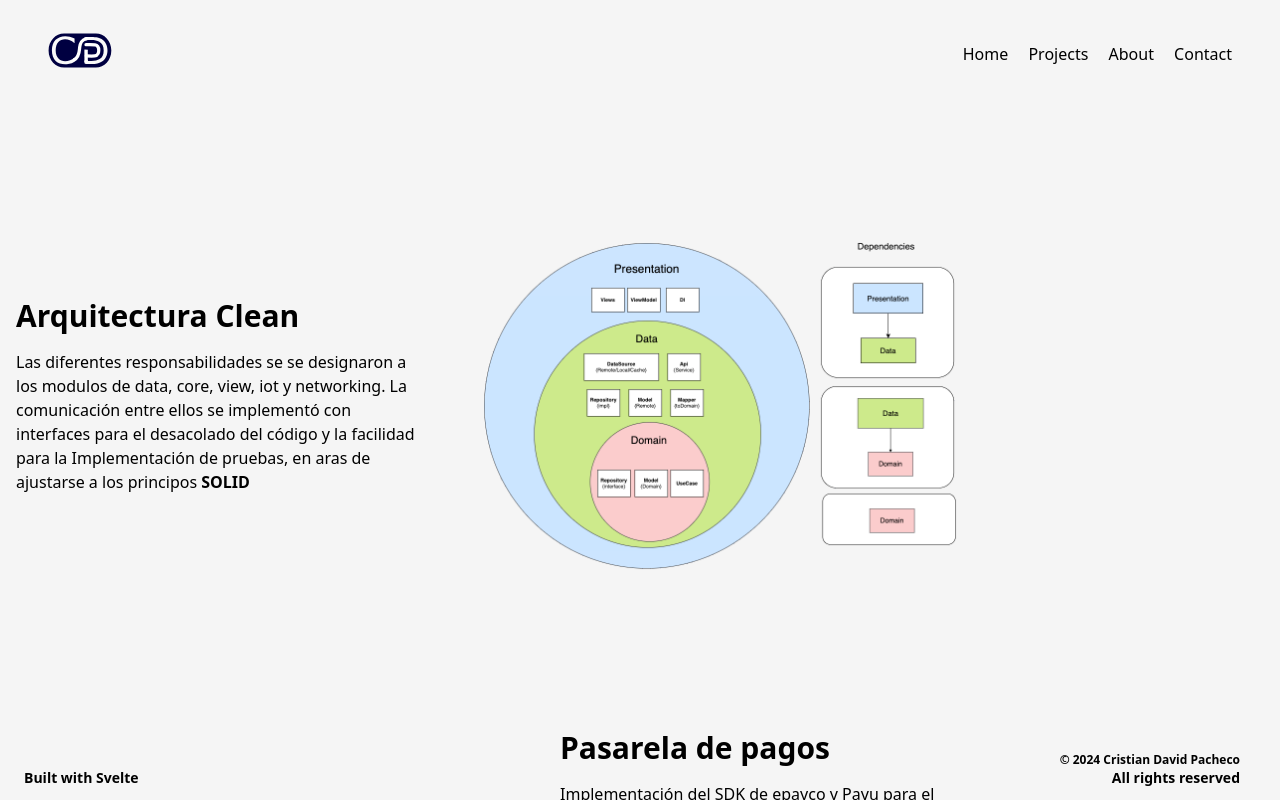
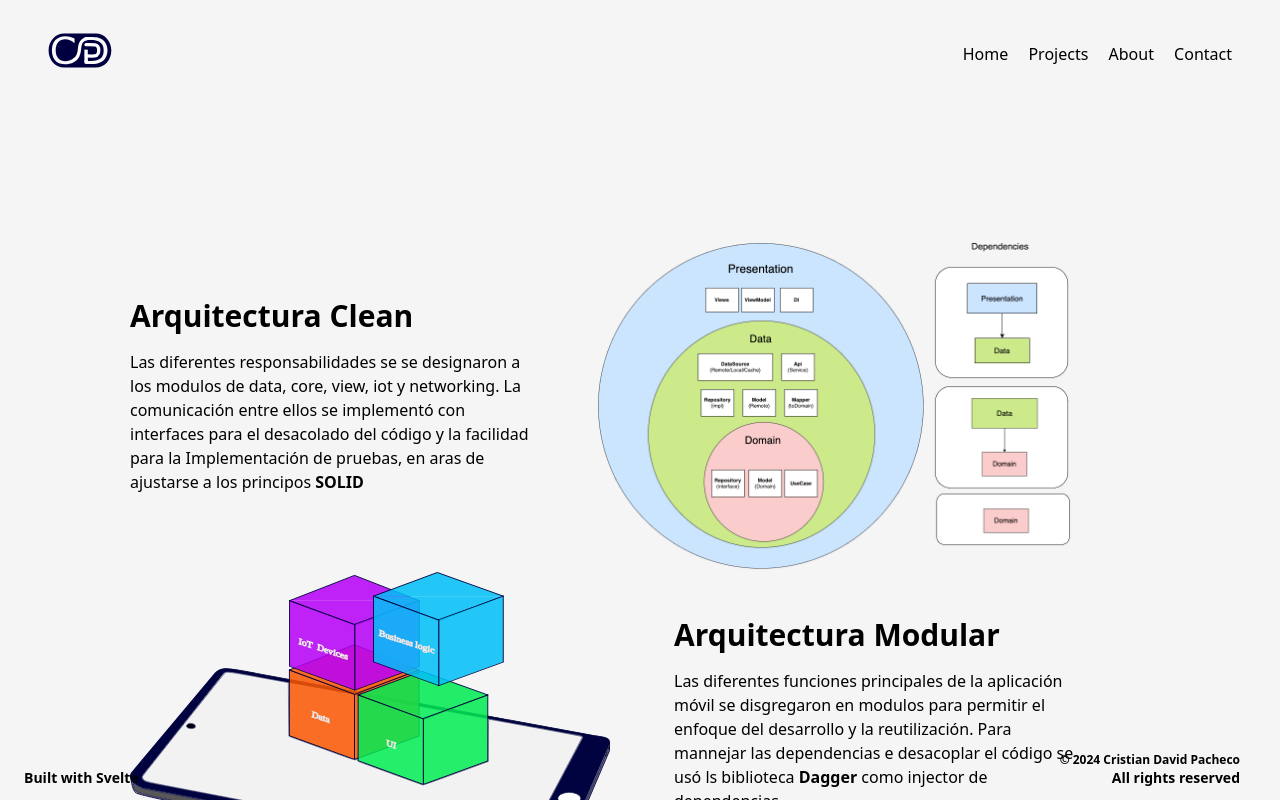
Before and after one commit to cristiandpt/portfolio, a SvelteKit app: page /projects/flutter in a window 1280 px wide. Shown: the top 800 px of the page. Built offline with nearby package versions, Linux system fonts and the light colour scheme; some icons are missing.

Commit message:
Componetizing the moduling arch feature

```diff
--- /dev/null
+++ b/src/lib/ModulingArch/ModulingArch.svelte
@@ -0,0 +1,12 @@
+<script lang="ts">
+    import { base } from '$app/paths';
+	import '@aarsteinmedia/dotlottie-player';
+</script>
+
+<div class="flex gap-16">
+    <img class="modules_clean w-[480px] h-auto" src={`${base}/modules.svg`} alt="logo" />
+    <div class="flex flex-col align-center justify-center">
+      <h2 class="text-3xl font-bold">Arquitectura Modular</h2>
+      <p class="h-auto py-4 w-[400px]">Las diferentes funciones principales de la aplicación móvil se disgregaron en modulos para permitir el enfoque del desarrollo y la reutilización. Para mannejar las dependencias e desacoplar el código se usó ls biblioteca <b>Dagger</b> como injector de dependencias.</p>
+    </div>
+  </div>
--- a/src/routes/projects/android/+page.svelte
+++ b/src/routes/projects/android/+page.svelte
@@ -2,6 +2,7 @@
 
   import { base } from '$app/paths';
 	import CleanArch from '$lib/CleanArch/CleanArch.svelte';
+	import ModulingArch from '$lib/ModulingArch/ModulingArch.svelte';
 	import PaymentFeature from '$lib/PaymentFeature/PaymentFeature.svelte';
 	import { Images } from "$lib/svelte-images";
   import '@aarsteinmedia/dotlottie-player';
@@ -63,14 +64,7 @@
         <p class="h-auto py-4">Aplicación de telemedicina con servicios de videoconsultas médicas con diferentes especialidades, agendaminetos de citas presenciales, compra y gestión de examenes médicos, compra de medicamentos y convenios con entidades farmaceúticas y visualización, y seguimiento de medidas de signos de salud y condiciones vitales que se enviaban por telemetría. </p>
       </div>
     </div>
-  <div class="flex gap-16">
-    <img class="modules_clean w-[480px] h-auto" src={`${base}/modules.svg`} alt="logo" />
-    <div class="flex flex-col align-center justify-center">
-      <h2 class="text-3xl font-bold">Arquitectura Modular</h2>
-      <p class="h-auto py-4 w-[400px]">Las diferentes funciones principales de la aplicación móvil se disgregaron en modulos para permitir el enfoque del desarrollo y la reutilización. Para mannejar las dependencias e desacoplar el código se usó ls biblioteca <b>Dagger</b> como injector de dependencias.</p>
-    </div>
-  </div>
-
+  <ModulingArch />
   <CleanArch />
 
   <div class="flex gap-16 mt-0">
--- a/src/routes/projects/flutter/+page.svelte
+++ b/src/routes/projects/flutter/+page.svelte
@@ -1,6 +1,7 @@
 <script>
     import { base } from '$app/paths';
 	import CleanArch from '$lib/CleanArch/CleanArch.svelte';
+	import ModulingArch from '$lib/ModulingArch/ModulingArch.svelte';
 	import PaymentFeature from '$lib/PaymentFeature/PaymentFeature.svelte';
 	import { Images } from "$lib/svelte-images";
 
@@ -38,8 +39,11 @@
     }
   </style>
 
+<div class="mx-auto max-w-[1020px]">
   <CleanArch />
+  <ModulingArch />
   <PaymentFeature />
+</div>
 
   <div class="p-4 gallery-container mb-16 flex justify-center content-center" >
     <Images {images} numCols={5} />
```
